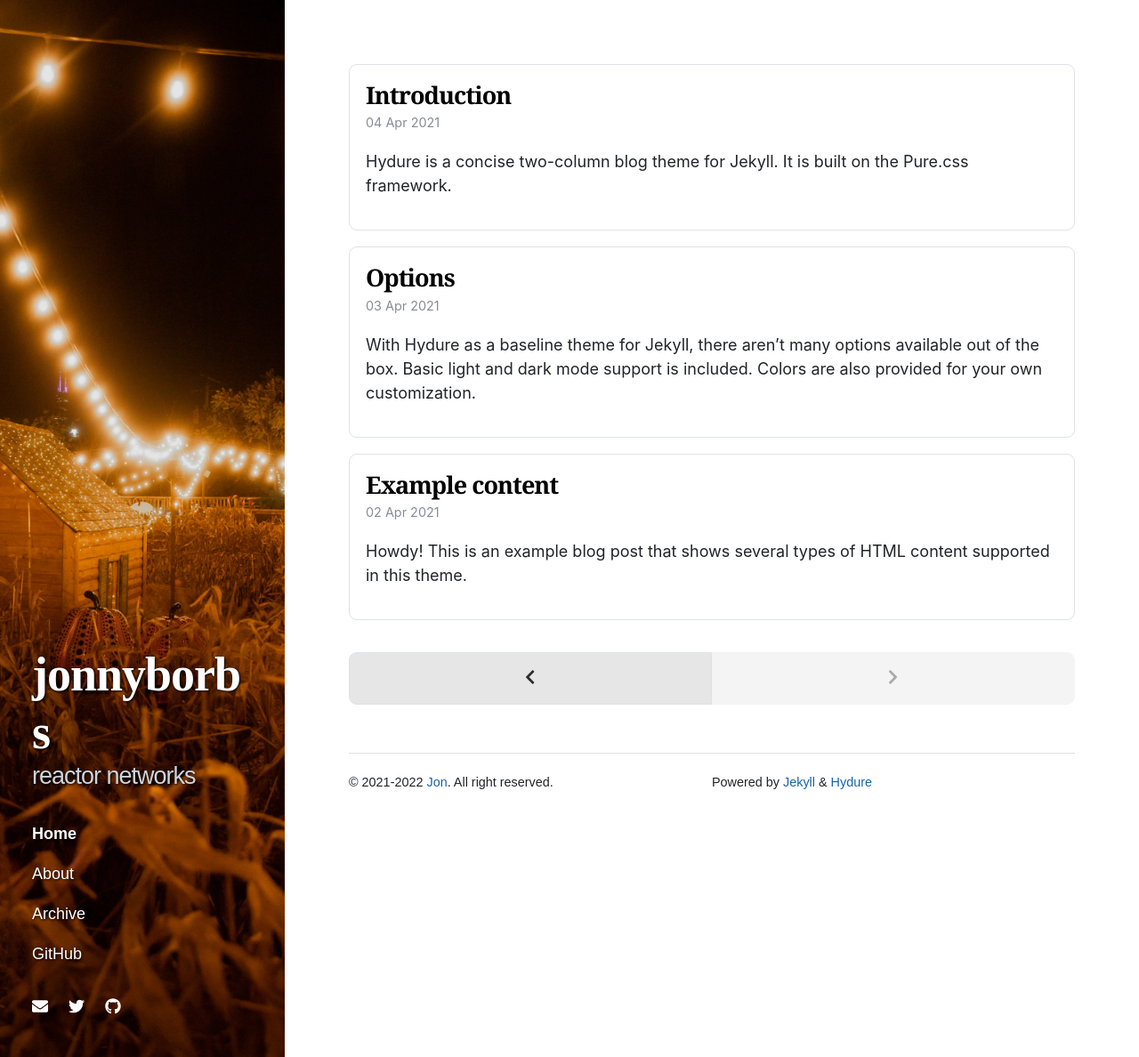
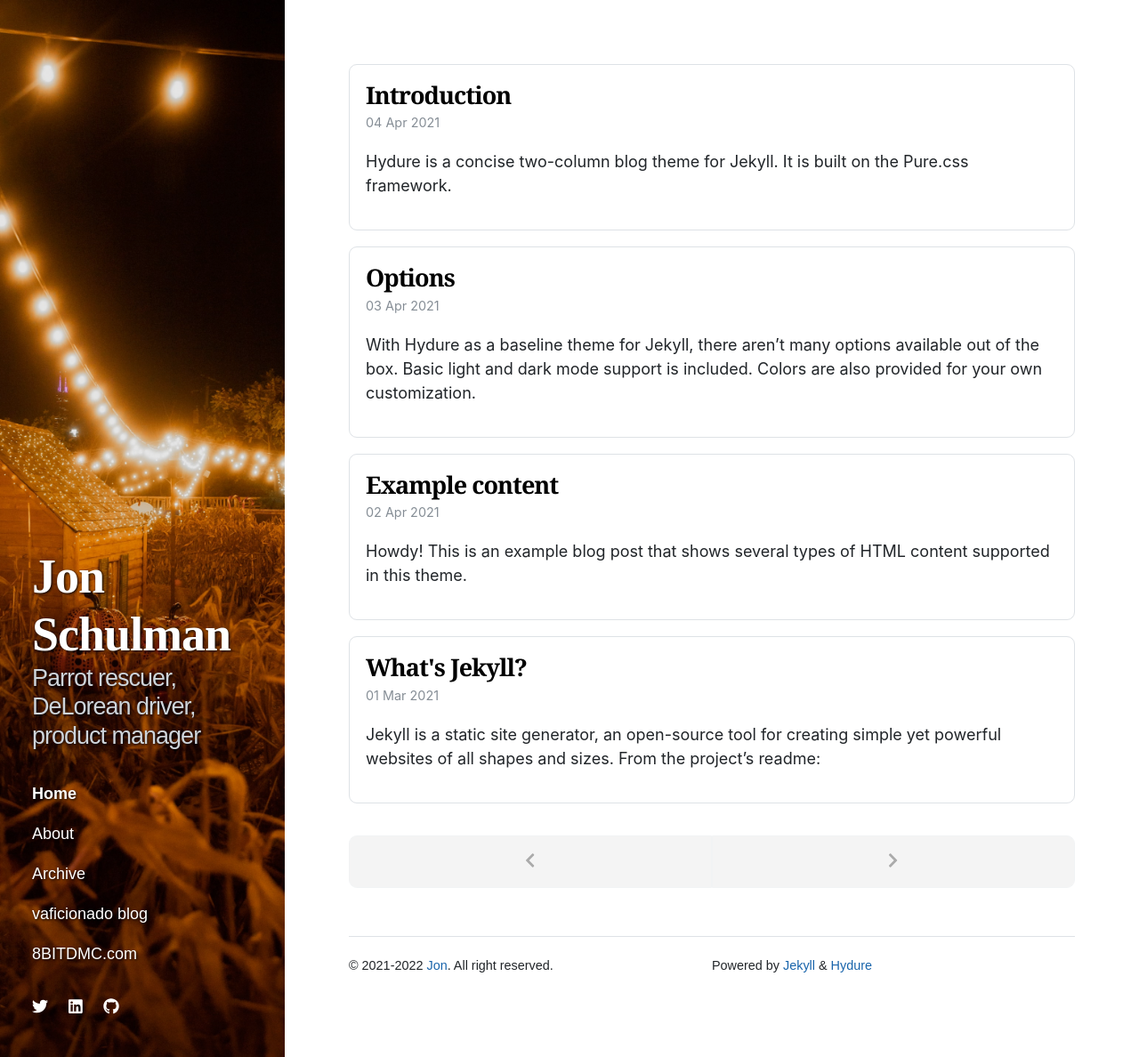
Before and after one commit to zivong/jekyll-theme-hydure, a Jekyll site: the page built from index.html, in a window 1280 px wide and 1188 px high. Shown: the whole window at 89% size. Built offline with Jekyll 4.4.1, drawn with Linux system fonts in a browser that asks for light colours; nearby versions of some CDN libraries; the list of posts is cut into pages by our own code.

Commit message:
adding favicons, configs, updated social links

```diff
--- a/Gemfile
+++ b/Gemfile
@@ -2,3 +2,4 @@
 
 source "https://rubygems.org"
 gemspec
+gem "webrick"
--- a/_config.yml
+++ b/_config.yml
@@ -1,5 +1,5 @@
-title: jonnyborbs
-tagline: reactor networks
+title: Jon Schulman
+tagline: Parrot rescuer, DeLorean driver, product manager
 
 author:
   name: Jon
@@ -10,7 +10,7 @@
   - jekyll-paginate
   - jekyll-seo-tag
 
-paginate: 3
+paginate: 5
 
 tags_path: /tags/
 categories_path: /categories/
--- a/_data/navigation.yml
+++ b/_data/navigation.yml
@@ -4,5 +4,7 @@
   url: /about/
 - title: Archive
   url: /archive/
-- title: GitHub
-  url: https://github.com/jonnyborbs
+- title: vaficionado blog
+  url: https://www.vaficionado.com
+- title: 8BITDMC.com
+  url: https://www.8bitdmc.com
--- a/_data/social.yml
+++ b/_data/social.yml
@@ -1,9 +1,9 @@
-- title: Email
-  url: mailto:jonnyborbs@github.io
-  icon: fas fa-envelope
 - title: Twitter
   url: https://twitter.com/jonnyborbs
   icon: fab fa-twitter
+- title: LinkedIn
+  url: https://www.linkedin.com/in/jon-schulman
+  icon: fab fa-linkedin
 - title: GitHub
   url: https://github.com/jonnyborbs
   icon: fab fa-github
--- a/_includes/custom-head.html
+++ b/_includes/custom-head.html
@@ -4,3 +4,12 @@
   1. Head over to https://realfavicongenerator.net/ to add your own favicons.
   2. Customize default _includes/custom-head.html in your source directory and insert the given code snippet.
 {% endcomment %}
+
+<link rel="apple-touch-icon" sizes="180x180" href="/assets/img/favicons/apple-touch-icon.png">
+<link rel="icon" type="image/png" sizes="32x32" href="/assets/img/favicons/favicon-32x32.png">
+<link rel="icon" type="image/png" sizes="16x16" href="/assets/img/favicons/favicon-16x16.png">
+<link rel="manifest" href="/assets/img/favicons/site.webmanifest">
+<link rel="shortcut icon" href="/assets/img/favicons/favicon.ico">
+<meta name="msapplication-TileColor" content="#da532c">
+<meta name="msapplication-config" content="/assets/img/favicons/browserconfig.xml">
+<meta name="theme-color" content="#ffffff">
```
Also changed, not shown: assets/img/favicons/browserconfig.xml (added, +9 -0 lines), assets/img/favicons/android-chrome-192x192.png (added), assets/img/favicons/android-chrome-512x512.png (added), assets/img/favicons/apple-touch-icon.png (added), assets/img/favicons/favicon-16x16.png (added), assets/img/favicons/favicon-32x32.png (added), assets/img/favicons/favicon.ico (added), assets/img/favicons/mstile-150x150.png (added), assets/img/favicons/site.webmanifest (added).
